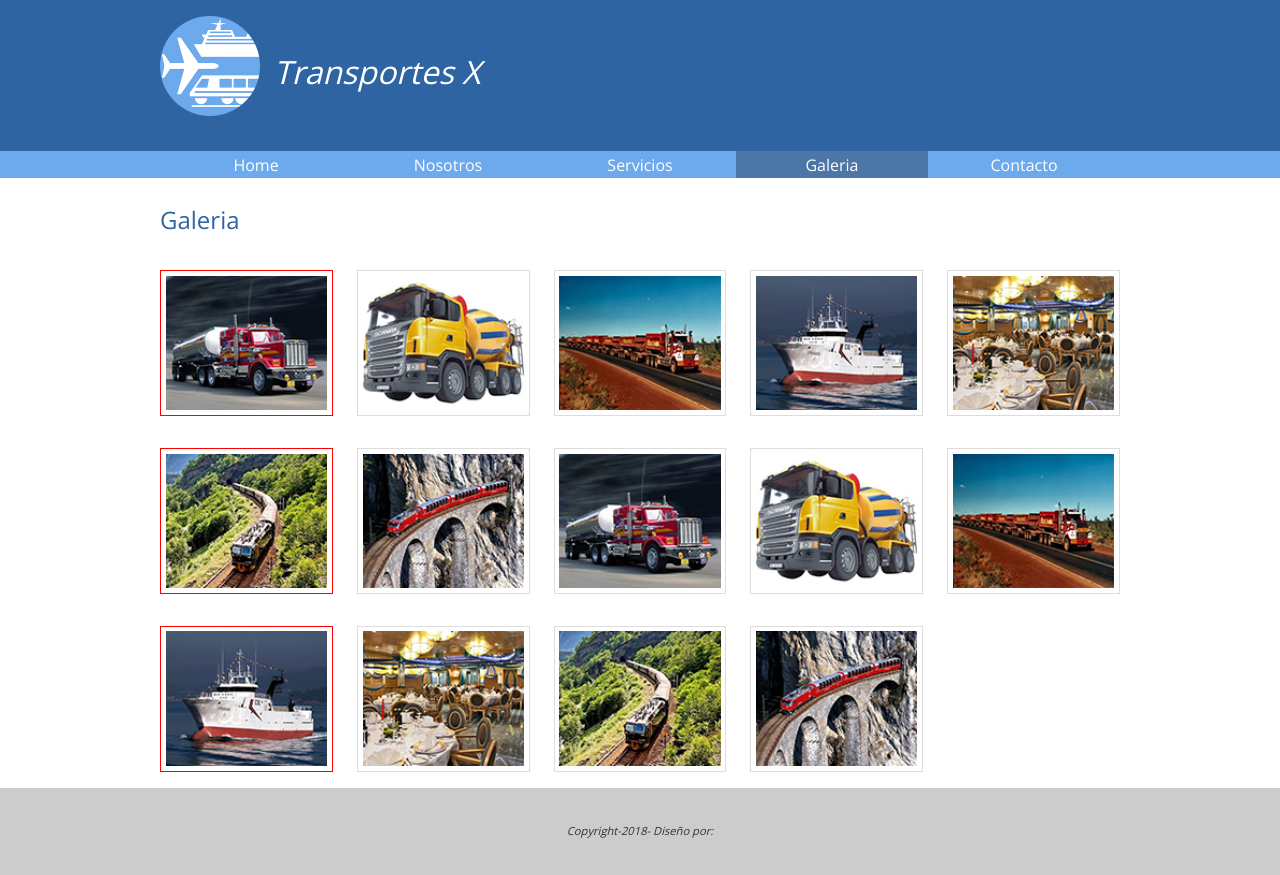
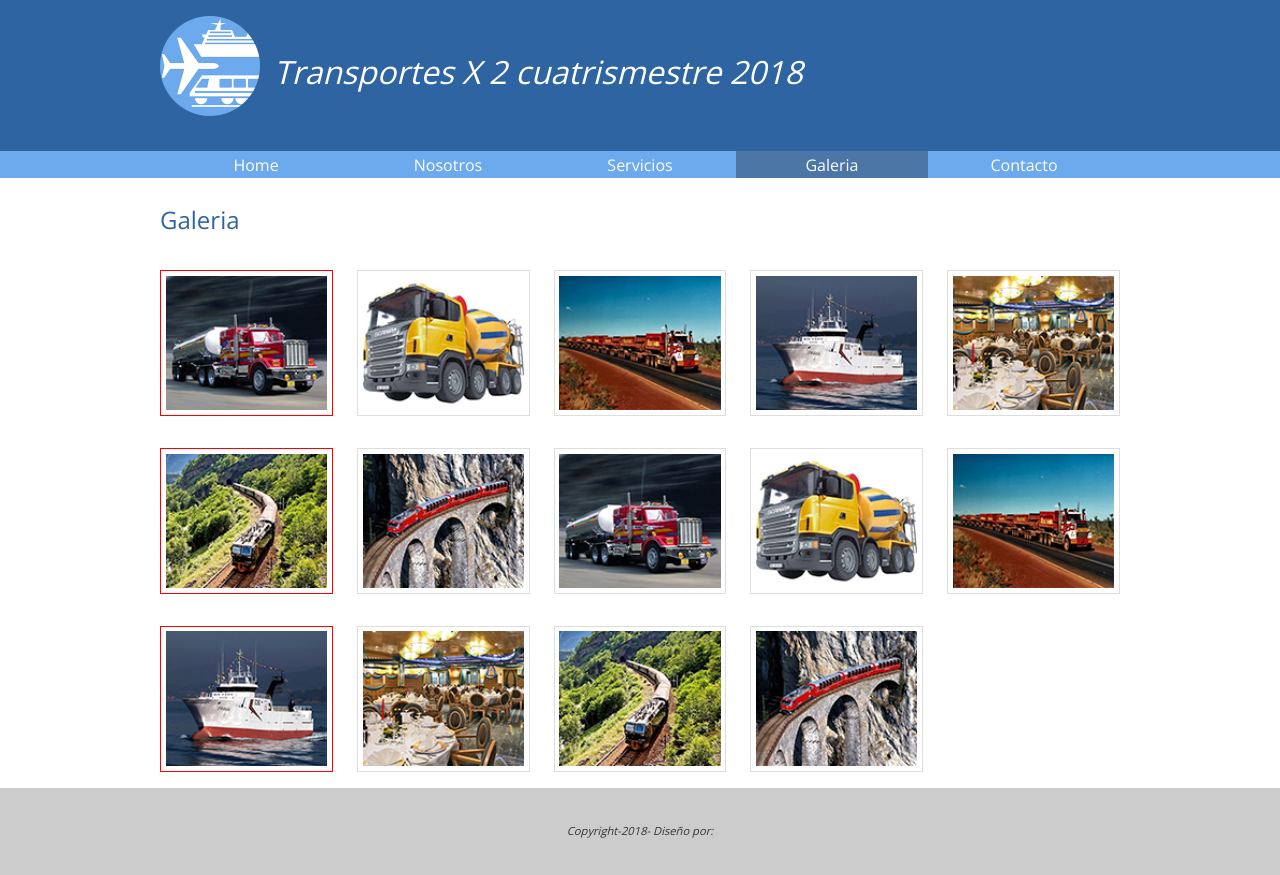
Before and after one commit to flaviaursino/sitio2018, a plain HTML site: page galeria.html in a window 1280 px wide. Drawn offline with nearby package versions, Linux system fonts and the light colour scheme.

Commit message:
Update galeria.html

```diff
--- a/galeria.html
+++ b/galeria.html
@@ -13,7 +13,7 @@
 		<div class="holder">
 			<div class="logo">
 				<img src="img/logo.png" width="100" alt="Trans X">
-				<h1>Transportes X</h1>
+				<h1>Transportes X 2 cuatrismestre 2018</h1>
 			</div>
 		</div>
 	</header>
```
